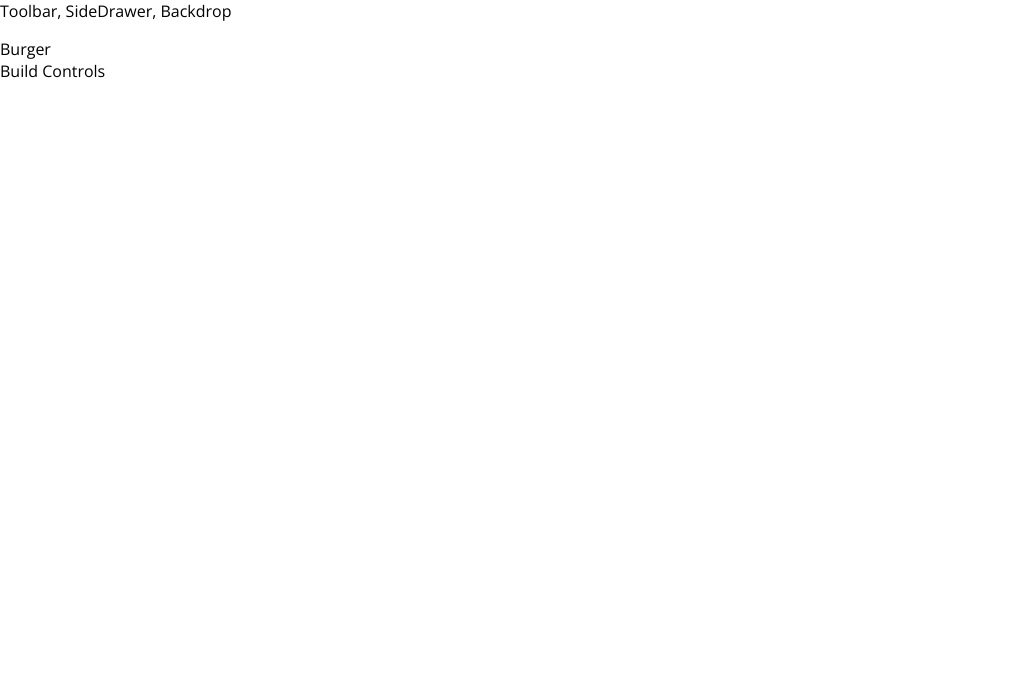
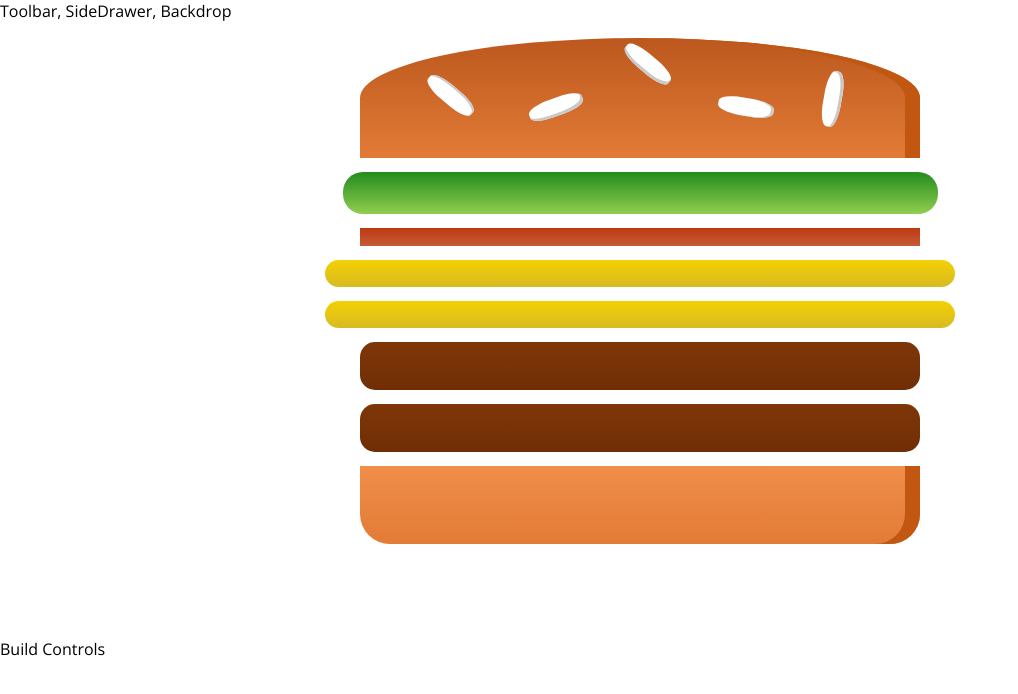
Before and after one commit to tlaudahl/BurgerBuilder-Simple, a React (Create React App) app: page / in a window 1280 px wide. Shown: the top 694 px of the page, without its empty margins (0-1018 px from the left). Built offline with nearby package versions, Linux system fonts and the light colour scheme.

Commit message:
Added state to BurgerBuilder, updated BurgerIngredients to render based on state of BurgerBuilder

```diff
--- /dev/null
+++ b/src/components/Burger/Burger.js
@@ -0,0 +1,21 @@
+import React from "react";
+import styles from "./Burger.module.css";
+
+import BurgerIngredient from "./BurgerIngredients/BurgerIngredient";
+
+const Burger = (props) => {
+  const ingredientValues = Object.keys(props.ingredients).map((itemKey) => {
+    return [...Array(props.ingredients[itemKey])].map((_, i) => {
+      return <BurgerIngredient key={itemKey + i} type={itemKey} />;
+    });
+  });
+  return (
+    <div className={styles.Burger}>
+      <BurgerIngredient type="bread-top" />
+      {ingredientValues}
+      <BurgerIngredient type="bread-bottom" />
+    </div>
+  );
+};
+
+export default Burger;
--- /dev/null
+++ b/src/components/Burger/Burger.module.css
@@ -0,0 +1,29 @@
+.Burger {
+  width: 100%;
+  margin: auto;
+  height: 250px;
+  text-align: center;
+  font-weight: bold;
+  font-size: 1.2rem;
+}
+
+@media (min-width: 500px) and (min-height: 400px) {
+  .Burger {
+    width: 350px;
+    height: 300px;
+  }
+}
+
+@media (min-width: 500px) and (min-height: 401px) {
+  .Burger {
+    width: 450px;
+    height: 400px;
+  }
+}
+
+@media (min-width: 1000px) and (min-height: 700px) {
+  .Burger {
+    width: 700px;
+    height: 600px;
+  }
+}
--- a/src/components/Burger/BurgerIngredients/BurgerIngredient.js
+++ b/src/components/Burger/BurgerIngredients/BurgerIngredient.js
@@ -2,7 +2,7 @@ import React from "react";
 import PropTypes from "prop-types";
 import styles from "./BurgerIngredient.module.css";
 
-export const BurgerIngredient = (props) => {
+const BurgerIngredient = (props) => {
   let ingredient = null;
   switch (props.type) {
     case "bread-bottom":
@@ -37,3 +37,5 @@ export const BurgerIngredient = (props) => {
 BurgerIngredient.propTypes = {
   type: PropTypes.string.isRequired,
 };
+
+export default BurgerIngredient;
--- a/src/containers/BurgerBuilder/BurgerBuilder.js
+++ b/src/containers/BurgerBuilder/BurgerBuilder.js
@@ -1,10 +1,19 @@
 import React, { Component } from "react";
+import Burger from "../../components/Burger/Burger";
 
 class BurgerBuilder extends Component {
+  state = {
+    ingredients: {
+      salad: 1,
+      bacon: 1,
+      cheese: 2,
+      meat: 2,
+    },
+  };
   render() {
     return (
       <>
-        <div>Burger</div>
+        <Burger ingredients={this.state.ingredients} />
         <div>Build Controls</div>
       </>
     );
```
